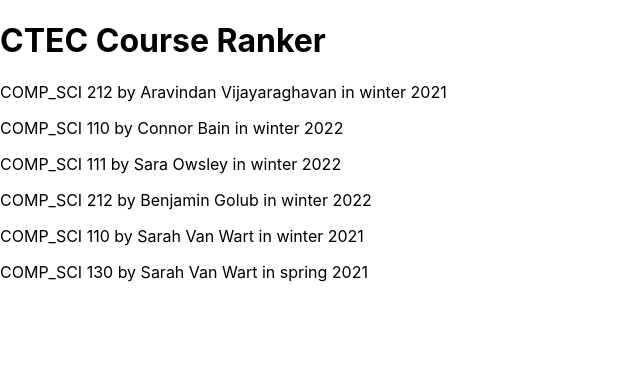
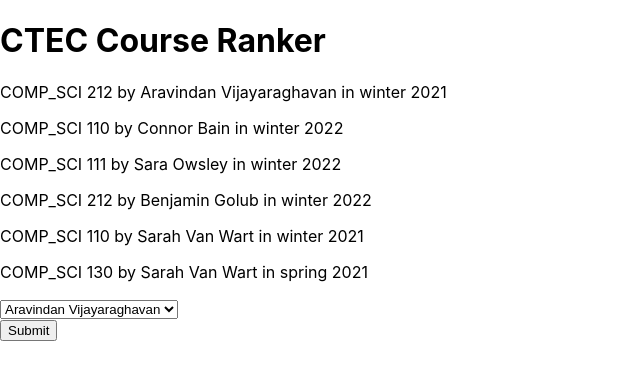
Before and after one commit to ptarasul18/WildHacks, a React (Create React App) app: page / in a window 1280 px wide. Shown: the top 380 px of the page, without its empty margins (0-640 px from the left). Built offline with nearby package versions, Linux system fonts and the light colour scheme.

Commit message:
first dropdown: profs

```diff
--- a/src/App.js
+++ b/src/App.js
@@ -18,12 +18,33 @@ const CourseList = ({ courses }) => (
   </div>
 );
 
+const ProfOption = ({ course }) => (
+  <option value ={course.professor}>{course.professor}</option>
+);
+
+const ProfDropdown = ({ courses }) => (
+  <select name="profs" id="profs">
+    { Object.values(courses).map(course => <ProfOption course={ course } />) }
+  </select>
+);
+
+console.log(ctecs.filter(ctec => ctec.professor.includes("Aravindan")))
+console.log(ctecs.filter(ctec => ctec.course_number == 110))
+
 
 const App = () =>  (
   <div>
     <h1>{ ranker.title }</h1>
     <CourseList courses={ ctecs } />
+
+    <form action="/action_page.php">
+      <ProfDropdown courses = {ctecs} />
+      <br></br>
+      <input type="submit" value="Submit" />
+    </form>
+
   </div>
+
 );
 
 export default App;
```
